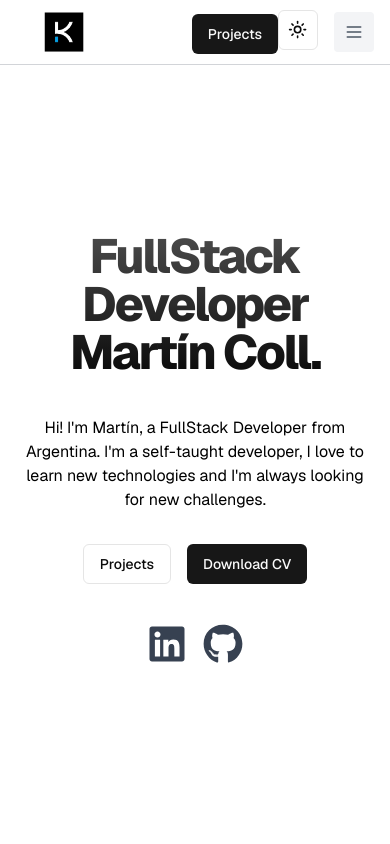
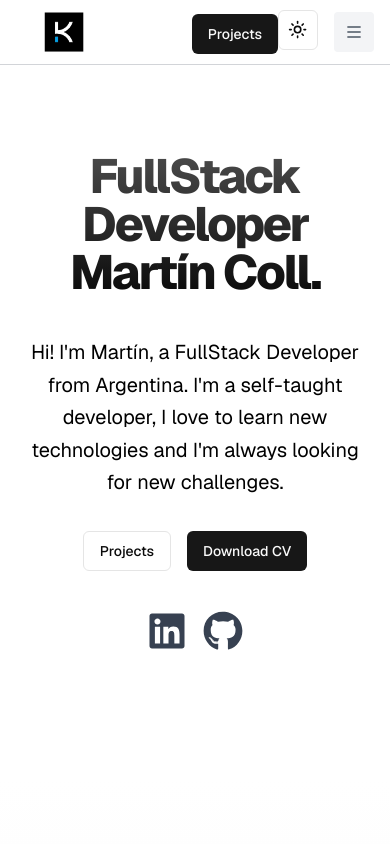
Before and after one commit to KonixDev/personal-portfolio, a Next.js app: page / in a window 390 px wide. Shown: the top 844 px of the page. Built offline with nearby package versions, Linux system fonts and the light colour scheme.

Commit message:
Fix hero page

```diff
--- a/components/cards/ProProjectCard/ProProjectCard.tsx
+++ b/components/cards/ProProjectCard/ProProjectCard.tsx
@@ -25,7 +25,7 @@ const ProProjectCard = ({
 
       <div className="relative flex h-full transform items-end border-2 border-black bg-white transition-transform group-hover:-translate-x-2 group-hover:-translate-y-2">
         <div className="p-4 !pt-0 transition-opacity group-hover:absolute group-hover:opacity-0 sm:p-6 lg:p-8">
-          <svg
+          {/* <svg
             xmlns="http://www.w3.org/2000/svg"
             className="h-10 w-10 sm:h-12 sm:w-12"
             fill="none"
@@ -38,7 +38,7 @@ const ProProjectCard = ({
               stroke-width="2"
               d="M3.055 11H5a2 2 0 012 2v1a2 2 0 002 2 2 2 0 012 2v2.945M8 3.935V5.5A2.5 2.5 0 0010.5 8h.5a2 2 0 012 2 2 2 0 104 0 2 2 0 012-2h1.064M15 20.488V18a2 2 0 012-2h3.064M21 12a9 9 0 11-18 0 9 9 0 0118 0z"
             />
-          </svg>
+          </svg> */}
 
           <h2 className="mt-4 text-xl font-medium sm:text-2xl">{title}</h2>
         </div>
--- a/components/shared/sections/Header.tsx
+++ b/components/shared/sections/Header.tsx
@@ -110,8 +110,8 @@ const Header = () => {
                 stroke-width="2"
               >
                 <path
-                  stroke-linecap="round"
-                  stroke-linejoin="round"
+                  // stroke-linecap="round"
+                  // stroke-linejoin="round"
                   d="M4 6h16M4 12h16M4 18h16"
                 />
               </svg>
--- a/components/shared/sections/Hero.tsx
+++ b/components/shared/sections/Hero.tsx
@@ -9,14 +9,14 @@ const CV_URL =
 const Hero = () => {
   return (
     <section>
-      <div className="mx-auto px-4 py-52 lg:flex lg:items-center bg-white dark:bg-black">
+      <div className="mx-auto px-4 py-32 flex items-center bg-white dark:bg-black">
         <div className="mx-auto max-w-3xl text-center">
-          <h1 className="bg-clip-text sm:text-5xl dark:text-gradient-vercel dark:gradient-text text-gradient-vercel gradient-text">
+          <h1 className="bg-clip-text text-5xl dark:text-gradient-vercel dark:gradient-text text-gradient-vercel gradient-text">
             FullStack Developer
             <span className="sm:block"> Martín Coll. </span>
           </h1>
 
-          <p className="mx-auto mt-4 max-w-xl sm:text-xl/relaxed dark:text-white/55 text-black ">
+          <p className="mx-auto mt-4 max-w-xl text-xl/relaxed dark:text-white/55 text-black ">
             Hi! I'm Martín, a FullStack Developer from Argentina. I'm a
             self-taught developer, I love to learn new technologies and I'm
             always looking for new challenges.
--- a/next.config.js
+++ b/next.config.js
@@ -2,6 +2,7 @@
 const nextConfig = {
     output: "export",
   images: {
+    unoptimized: true ,
     domains: [
       "images.unsplash.com",
       "www.schoolofsciencery.com",
```
